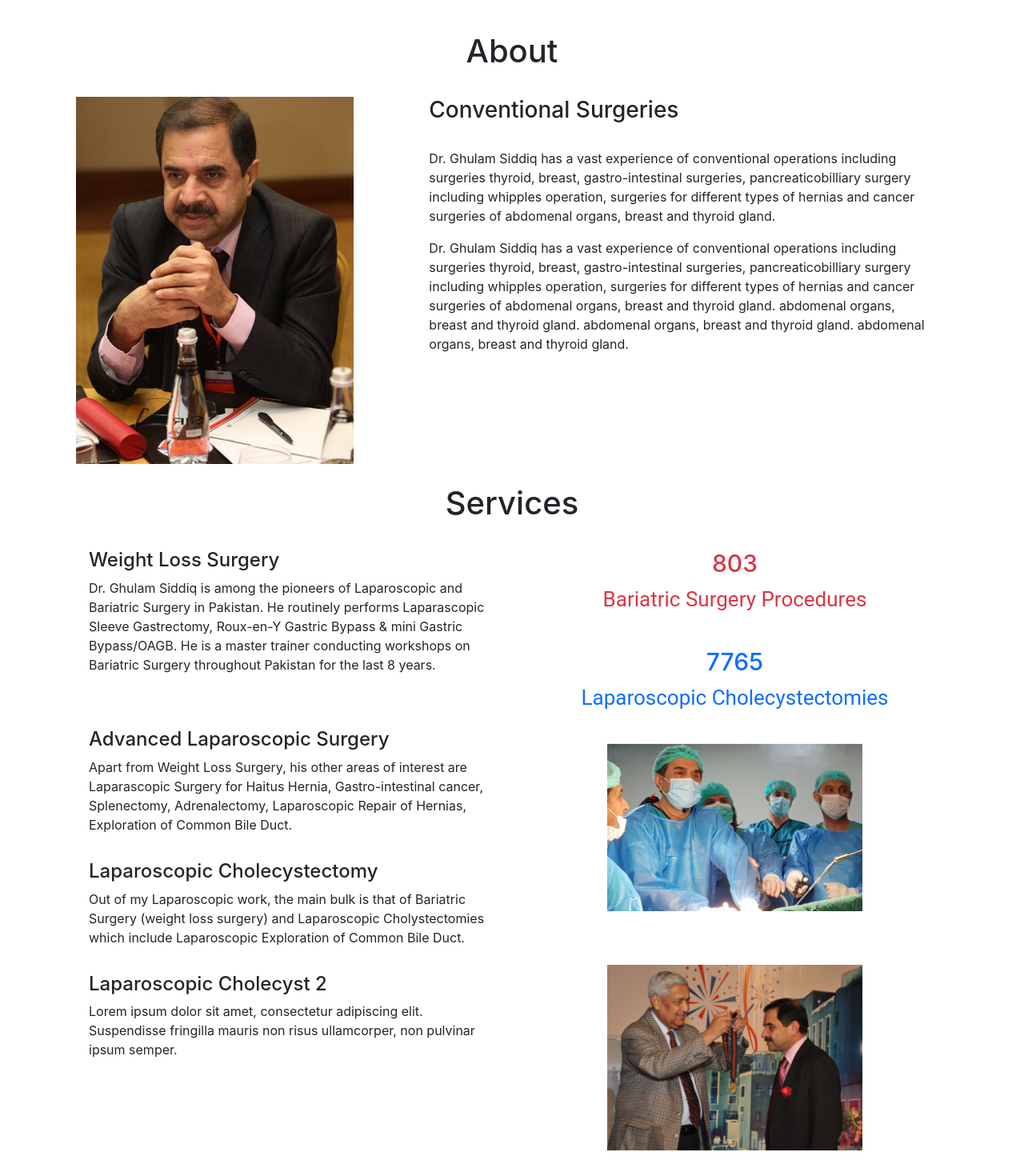
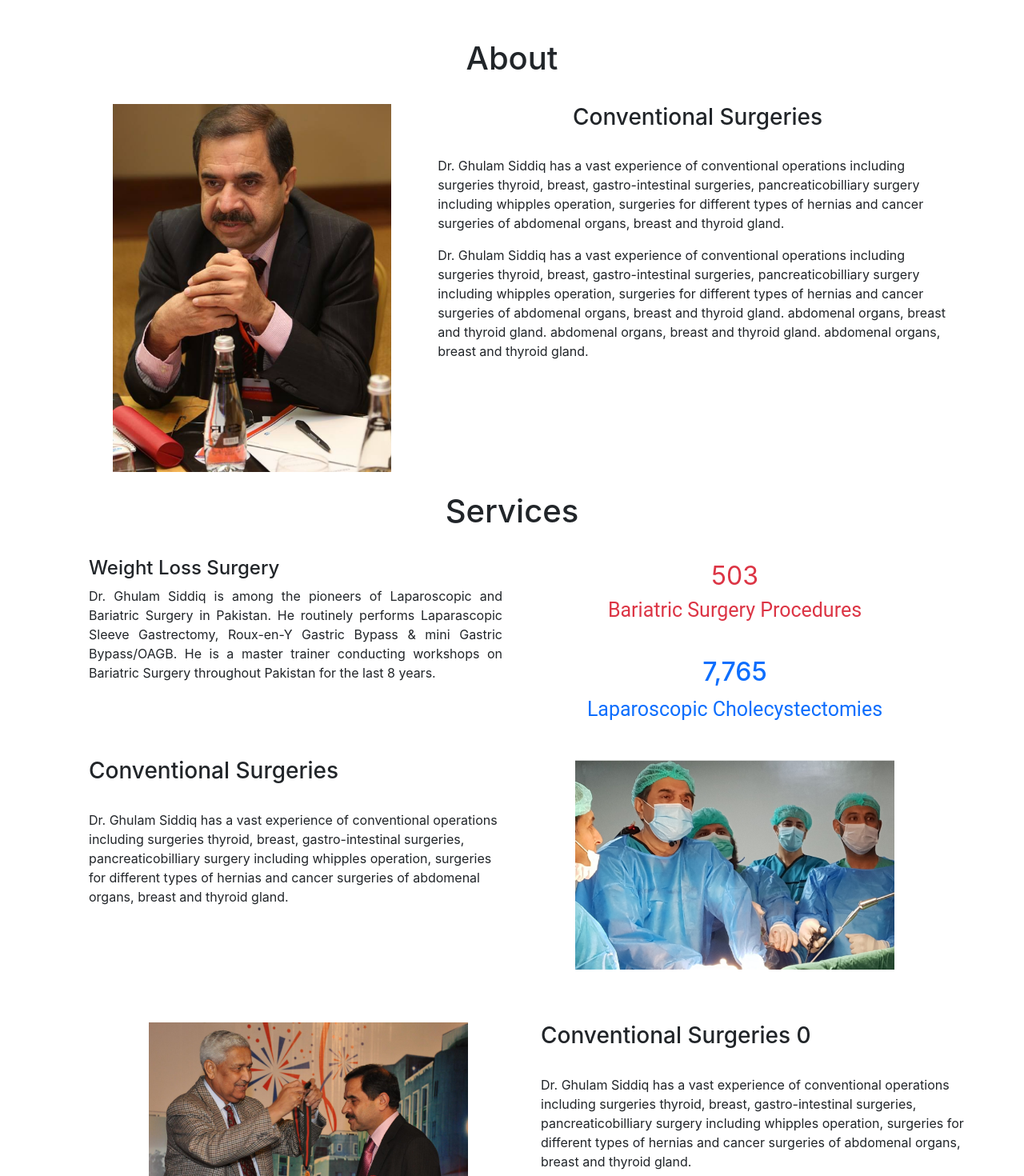
Before and after one commit to hammad8634/dr_ghulam_blog, a React (Create React App) app: page / in a window 1280 px wide. Shown: the part 640-2110 px from the top of the page at 80% size. Built offline with nearby package versions, Linux system fonts and the light colour scheme.

Commit message:
mobile view update

```diff
--- a/package.json
+++ b/package.json
@@ -11,6 +11,7 @@
     "bootstrap-icons": "^1.10.3",
     "react": "^18.2.0",
     "react-bootstrap": "^2.7.2",
+    "react-countup": "^6.4.2",
     "react-dom": "^18.2.0",
     "react-faq-component": "^1.3.4",
     "react-grid": "^4.0.4",
--- a/src/App.css
+++ b/src/App.css
@@ -5,7 +5,7 @@
 .scroll-to-top-button {
   position: fixed;
   bottom: 30px;
-  right: 20px;
+  right: 30px;
   padding: 5px 15px 3px 15px;
   background-color: rgb(29, 115, 214);
   color: rgb(255, 255, 255);
@@ -28,8 +28,8 @@
 }
 
 .intro-img {
-  max-width: 103%;
-  height: auto;
+  max-width: 102%;
+  /* height: auto; */
 }
 .container-blue-text {
   color: white;
@@ -94,7 +94,7 @@ i {
 }
 
 .quantity_text {
-  font-size: 26px;
+  font-size: 25px;
   font-family: "Roboto";
 }
 
@@ -124,7 +124,8 @@ i {
 
 .primary-color-menu:hover {
   color: white;
-  background-color: blue;
+  background-color: green;
+  font-weight: 400;
 }
 .menus {
   color: black;
@@ -133,7 +134,23 @@ i {
 .menus:hover {
   background-color: #074adf;
   color: white;
+  font-weight: 400;
 }
+div.col-md-7 {
+  padding: 0px 0px 0px 0px;
+}
+
+.about_img3 {
+  max-width: 75%;
+}
+div.col-md-5 {
+  padding: 0px 0px;
+}
+
+.weight_loss_p {
+  text-align: justify;
+}
+
 /* Tablet Responsive CSS */
 @media screen and (max-width: 768px) {
   .services_img {
@@ -165,6 +182,13 @@ i {
     font-weight: 700;
     margin-bottom: 15px;
   }
+  .quantity_values {
+    font-size: 25px;
+  }
+  .intro-img {
+    width: 109%;
+    height: 100%;
+  }
 }
 
 /* Large Mobile Responsive CSS */
@@ -173,4 +197,20 @@ i {
     width: 100%;
     height: auto;
   }
+
+  .intro-container {
+    padding: 0px 0px 0px 0px;
+  }
+  .quantity_values {
+    font-size: 25px;
+  }
+  .about-heading {
+    margin-top: 40px;
+  }
+  .about_img3 {
+    margin-top: 2px;
+  }
+  .about-para {
+    padding: 2px 15px 0px 23px;
+  }
 }
--- a/src/App.js
+++ b/src/App.js
@@ -1,6 +1,5 @@
 import "./App.css";
 import About from "./Components/about";
-import CounterAnimation from "./Components/animationtext";
 import ContactUs from "./Components/contactus";
 import FAQ from "./Components/faqsection";
 import Footer from "./Components/footer";
@@ -14,7 +13,6 @@ const App = () => {
     <div className="App">
       <BlogPage />
       <About />
-      {/* <CounterAnimation /> */}
       <Services />
       <ContactUs location="33.67555442868343, 73.06721081039363" />
       <FAQ />
--- a/src/Components/about.js
+++ b/src/Components/about.js
@@ -1,6 +1,6 @@
 import React from "react";
-import { Row } from "react-bootstrap";
-import Col from "react-bootstrap/Col";
+// import { Row } from "react-bootstrap";
+// import Col from "react-bootstrap/Col";
 import Container from "react-bootstrap/Container";
 import "../App.css";
 import img3 from "./images/img3.png";
@@ -11,32 +11,37 @@ const About = () => {
       <section id="about">
         <h1 className="text-center">About</h1> <br />
         <Container>
-          <Row className="about-row">
-            <Col className="col-md-4 about-img">
-              <img src={img3} alt="About" className="img-fluid about_img3" />
-            </Col>
-            <Col className="col-md-7 right-col">
-              <h3 className=" text-left">Conventional Surgeries</h3> <br />
+          <div className="row">
+            <div className="col-md-5">
+              <img src={img3} alt="About" className="img-fluid about_img3" />{" "}
+            </div>
+            <div className="col-md-7">
+              <div className="text">
+                <h3 className=" about-heading">Conventional Surgeries</h3>{" "}
+                <br />
+                <div className="about-para">
                   <p className=" text-left">
                     Dr. Ghulam Siddiq has a vast experience of conventional
                     operations including surgeries thyroid, breast,
                     gastro-intestinal surgeries, pancreaticobilliary surgery
-                including whipples operation, surgeries for different types of
-                hernias and cancer surgeries of abdomenal organs, breast and
-                thyroid gland.
+                    including whipples operation, surgeries for different types
+                    of hernias and cancer surgeries of abdomenal organs, breast
+                    and thyroid gland.
                   </p>
                   <p className=" text-left">
                     Dr. Ghulam Siddiq has a vast experience of conventional
                     operations including surgeries thyroid, breast,
                     gastro-intestinal surgeries, pancreaticobilliary surgery
-                including whipples operation, surgeries for different types of
-                hernias and cancer surgeries of abdomenal organs, breast and
-                thyroid gland. abdomenal organs, breast and thyroid gland.
-                abdomenal organs, breast and thyroid gland. abdomenal organs,
-                breast and thyroid gland.
+                    including whipples operation, surgeries for different types
+                    of hernias and cancer surgeries of abdomenal organs, breast
+                    and thyroid gland. abdomenal organs, breast and thyroid
+                    gland. abdomenal organs, breast and thyroid gland. abdomenal
+                    organs, breast and thyroid gland.
                   </p>
-            </Col>
-          </Row>
+                </div>
+              </div>
+            </div>
+          </div>
         </Container>
       </section>
     </div>
--- a/src/Components/animationtext.js
+++ /dev/null
@@ -1,25 +0,0 @@
-import React, { useEffect, useState } from "react";
-
-const CounterAnimation = ({ value }) => {
-  const [count, setCount] = useState(0);
-
-  useEffect(() => {
-    const interval = setInterval(() => {
-      if (count < value) {
-        setCount(count + 1);
-      }
-    }, 1);
-    return () => clearInterval(interval);
-  }, [count, value]);
-
-  return (
-    <div>
-      <div>{count}</div>
-      <div>
-        <CounterAnimation value={5000} />
-      </div>
-    </div>
-  );
-};
-
-export default CounterAnimation;
--- a/src/Components/services.js
+++ b/src/Components/services.js
@@ -1,5 +1,6 @@
 import React from "react";
 import { Col, Container, Row } from "react-bootstrap";
+import CountUp from "react-countup";
 import "../App.css";
 import img5 from "./images/img5.png";
 import img6 from "./images/img6.png";
@@ -15,7 +16,7 @@ const Services = () => {
             <Col md={6} className="text-left">
               <div className="pb-5 pl-3">
                 <h4 className="services-headings">Weight Loss Surgery</h4>
-                <p>
+                <p className="weight_loss_p">
                   Dr. Ghulam Siddiq is among the pioneers of Laparoscopic and
                   Bariatric Surgery in Pakistan. He routinely performs
                   Laparascopic Sleeve Gastrectomy, Roux-en-Y Gastric Bypass &
@@ -28,81 +29,79 @@ const Services = () => {
 
             <Col md={6}>
               <div className="text-md-center  text-danger">
-                <h4 className="quantity_values">803</h4>
+                <CountUp
+                  start={1}
+                  duration={2}
+                  // prefix="+"
+                  end={503}
+                  className="fs-2"
+                ></CountUp>{" "}
                 <p className="quantity_text">Bariatric Surgery Procedures</p>
               </div>
               <br />
               <div className="text-md-center text-primary">
-                <h4 className="quantity_values">7765</h4>
+                <h4 className="quantity_values">
+                  <CountUp
+                    start={1}
+                    duration={2}
+                    // prefix="+"
+                    end={7765}
+                    className="fs-2"
+                  ></CountUp>{" "}
+                </h4>
                 <p className="quantity_text">Laparoscopic Cholecystectomies </p>
               </div>
             </Col>
           </Row>
         </Container>
       </>
-
-      <>
-        <Container>
-          <div className="section-two">
-            <Row>
-              <Col md={6} className="text-left">
-                <div className="pb-3 pl-3 ">
-                  <h4 className="services-headings">
-                    Advanced Laparoscopic Surgery
-                  </h4>
-                  <p>
-                    Apart from Weight Loss Surgery, his other areas of interest
-                    are Laparascopic Surgery for Haitus Hernia,
-                    Gastro-intestinal cancer, Splenectomy, Adrenalectomy,
-                    Laparoscopic Repair of Hernias, Exploration of Common Bile
-                    Duct.
+      <div className="pb-5 pt-3">
+        <div className="pt-2 pb-5">
+          <Container>
+            <div className="row">
+              <div className="col-md-6">
+                <div className="pb-5 pl-3">
+                  <h3 className=" text-left">Conventional Surgeries</h3> <br />
+                  <p className=" text-left">
+                    Dr. Ghulam Siddiq has a vast experience of conventional
+                    operations including surgeries thyroid, breast,
+                    gastro-intestinal surgeries, pancreaticobilliary surgery
+                    including whipples operation, surgeries for different types
+                    of hernias and cancer surgeries of abdomenal organs, breast
+                    and thyroid gland.
                   </p>
                 </div>
-                <div className="pb-3 pl-3">
-                  <h4 className="services-headings">
-                    Laparoscopic Cholecystectomy
-                  </h4>
-
-                  <p>
-                    Out of my Laparoscopic work, the main bulk is that of
-                    Bariatric Surgery (weight loss surgery) and Laparoscopic
-                    Cholystectomies which include Laparoscopic Exploration of
-                    Common Bile Duct.
+              </div>
+              <div className="col-md-6">
+                <img src={img5} alt="About" className="img-fluid about_img3" />{" "}
+              </div>
+            </div>
+          </Container>
+        </div>
+        <div className="pt-3 pl-5">
+          <Container>
+            <div className="row ">
+              <div className="col-md-6 ">
+                <img src={img6} alt="About" className="img-fluid about_img3" />{" "}
+              </div>
+              <div className="col-md-6">
+                <div className="text">
+                  <h3 className=" text-left">Conventional Surgeries 0</h3>{" "}
+                  <br />
+                  <p className=" text-left">
+                    Dr. Ghulam Siddiq has a vast experience of conventional
+                    operations including surgeries thyroid, breast,
+                    gastro-intestinal surgeries, pancreaticobilliary surgery
+                    including whipples operation, surgeries for different types
+                    of hernias and cancer surgeries of abdomenal organs, breast
+                    and thyroid gland.
                   </p>
                 </div>
-                <div className="pb-1 pl-3">
-                  <h4 className="services-headings">
-                    Laparoscopic Cholecyst 2
-                  </h4>
-
-                  <p>
-                    Lorem ipsum dolor sit amet, consectetur adipiscing elit.
-                    Suspendisse fringilla mauris non risus ullamcorper, non
-                    pulvinar ipsum semper.
-                  </p>
-                </div>
-              </Col>
-              <Col md={6}>
-                <div>
-                  <img
-                    src={img5}
-                    alt="Image1"
-                    className="img-fluid services_img mt-1"
-                  />
-                </div>
-                <br />
-                <div>
-                  <img
-                    src={img6}
-                    alt="Image2"
-                    className="img-fluid services_img"
-                  />
-                </div>
-              </Col>
-            </Row>
-          </div>
-        </Container>
-      </>
+              </div>
+            </div>
+          </Container>
+        </div>
+      </div>
     </section>
   );
 };
```
Also changed, not shown: src/Components/intro.js (+4 -4 lines), 1 other file (tests, documents, lock files or other folders). Lines whose indentation alone changed are shown as unchanged.
